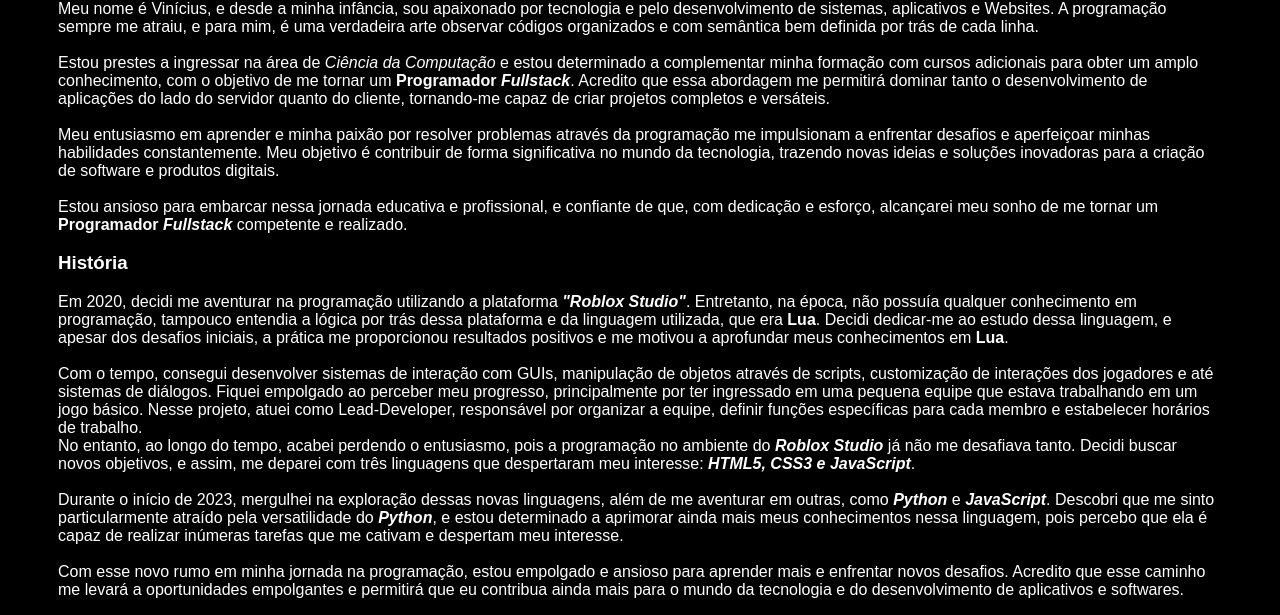
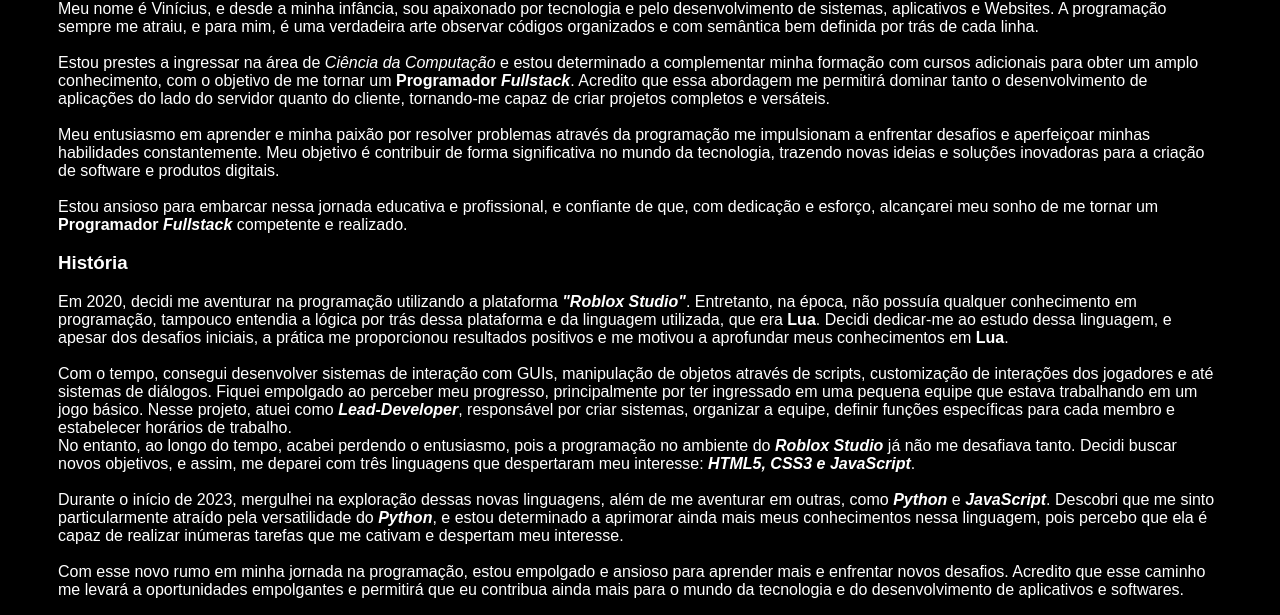
Before and after one commit to viniciusdev8/viniciusdev, a plain HTML site: page index.html in a window 1280 px wide. Shown: the part 467-1082 px from the top of the page. Drawn offline with Linux system fonts and the light colour scheme.

Commit message:
Update index.html

```diff
--- a/index.html
+++ b/index.html
@@ -49,7 +49,7 @@
                 <p>
                     Em 2020, decidi me aventurar na programação utilizando a plataforma <em><strong>"Roblox Studio"</strong></em>. Entretanto, na época, não possuía qualquer conhecimento em programação, tampouco entendia a lógica por trás dessa plataforma e da linguagem utilizada, que era <strong>Lua</strong>. Decidi dedicar-me ao estudo dessa linguagem, e apesar dos desafios iniciais, a prática me proporcionou resultados positivos e me motivou a aprofundar meus conhecimentos em <strong>Lua</strong>.<br><br>
 
-                    Com o tempo, consegui desenvolver sistemas de interação com GUIs, manipulação de objetos através de scripts, customização de interações dos jogadores e até sistemas de diálogos. Fiquei empolgado ao perceber meu progresso, principalmente por ter ingressado em uma pequena equipe que estava trabalhando em um jogo básico. Nesse projeto, atuei como Lead-Developer, responsável por organizar a equipe, definir funções específicas para cada membro e estabelecer horários de trabalho.<br>
+                    Com o tempo, consegui desenvolver sistemas de interação com GUIs, manipulação de objetos através de scripts, customização de interações dos jogadores e até sistemas de diálogos. Fiquei empolgado ao perceber meu progresso, principalmente por ter ingressado em uma pequena equipe que estava trabalhando em um jogo básico. Nesse projeto, atuei como <strong><em>Lead-Developer</em></strong>, responsável por criar sistemas, organizar a equipe, definir funções específicas para cada membro e estabelecer horários de trabalho.<br>
 
                     No entanto, ao longo do tempo, acabei perdendo o entusiasmo, pois a programação no ambiente do <strong><em>Roblox Studio</em></strong> já não me desafiava tanto. Decidi buscar novos objetivos, e assim, me deparei com três linguagens que despertaram meu interesse: <strong><em>HTML5, CSS3 e JavaScript</em></strong>.<br><br>
 
```
